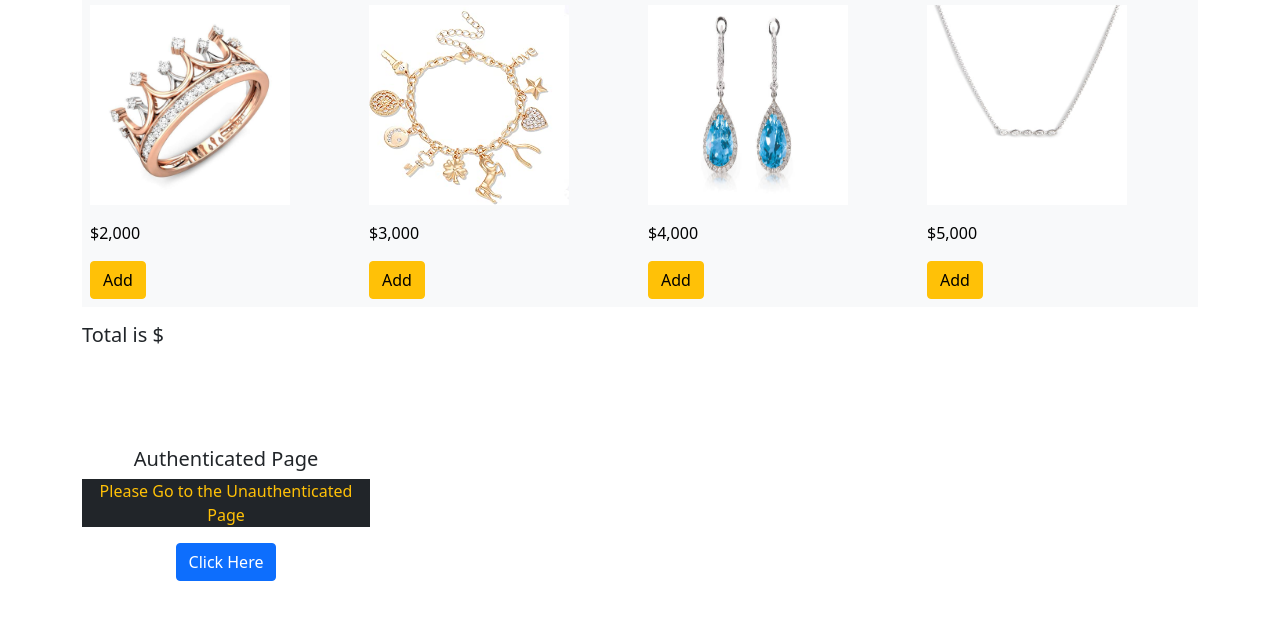
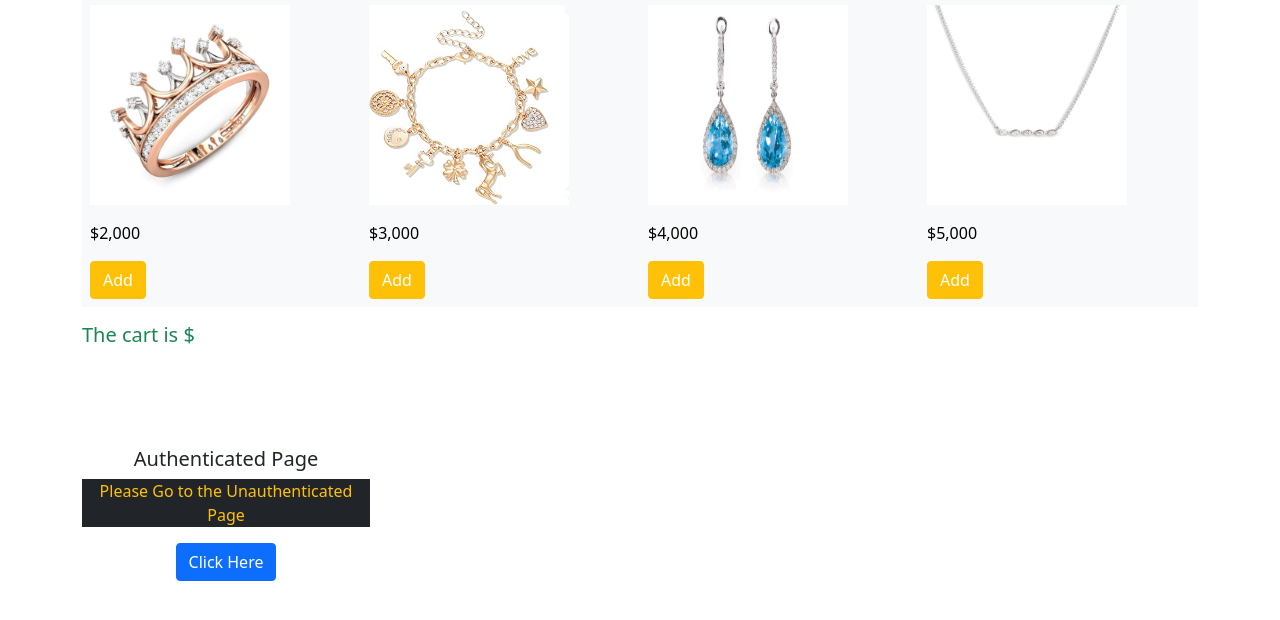
Before and after one commit to hjeong2020/lp-project, a plain HTML site: page main.html in a window 1280 px wide. Shown: the part 228-848 px from the top of the page. Drawn offline with nearby package versions, Linux system fonts and the light colour scheme.

Commit message:
Update main.html

```diff
--- a/main.html
+++ b/main.html
@@ -75,14 +75,14 @@
                   <td>$5,000</td>
                 </tr>
                 <tr>
-                  <td scope="row"><button type="button" class="btn btn-warning" onclick="myFunction(2000)">Add</button></td>
-                  <td><button type="button" class="btn btn-warning" onclick="myFunction(3000)">Add</button></td>
-                  <td><button type="button" class="btn btn-warning" onclick="myFunction(4000)">Add</button></td>
-                  <td><button type="button" class="btn btn-warning" onclick="myFunction(5000)">Add</button></td>
+                  <td scope="row"><button type="button" class="btn btn-warning text-white" onclick="myFunction(2000)">Add</button></td>
+                  <td><button type="button" class="btn btn-warning text-white" onclick="myFunction(3000)">Add</button></td>
+                  <td><button type="button" class="btn btn-warning text-white" onclick="myFunction(4000)">Add</button></td>
+                  <td><button type="button" class="btn btn-warning text-white" onclick="myFunction(5000)">Add</button></td>
                 </tr>
               </tbody>
             </table>
-            <div><h5>Total is $  <span id="cart" name="cart" style="color:green;"></span></h5></div>
+            <div class="text-success"><h5>The cart is $  <span id="cart" name="cart" ></span></h5></div>
             <header class="text-center">
             <div className="card" style="width: 18rem;">
                 <div className="card-body">
```
